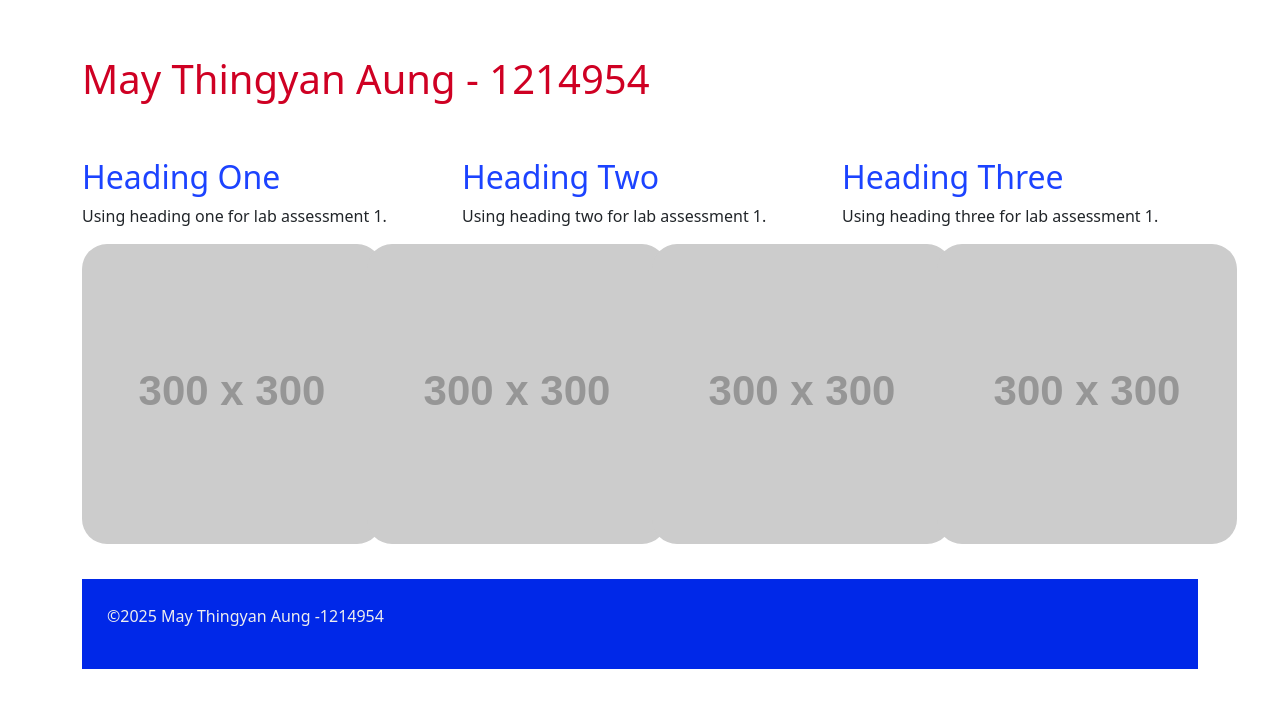
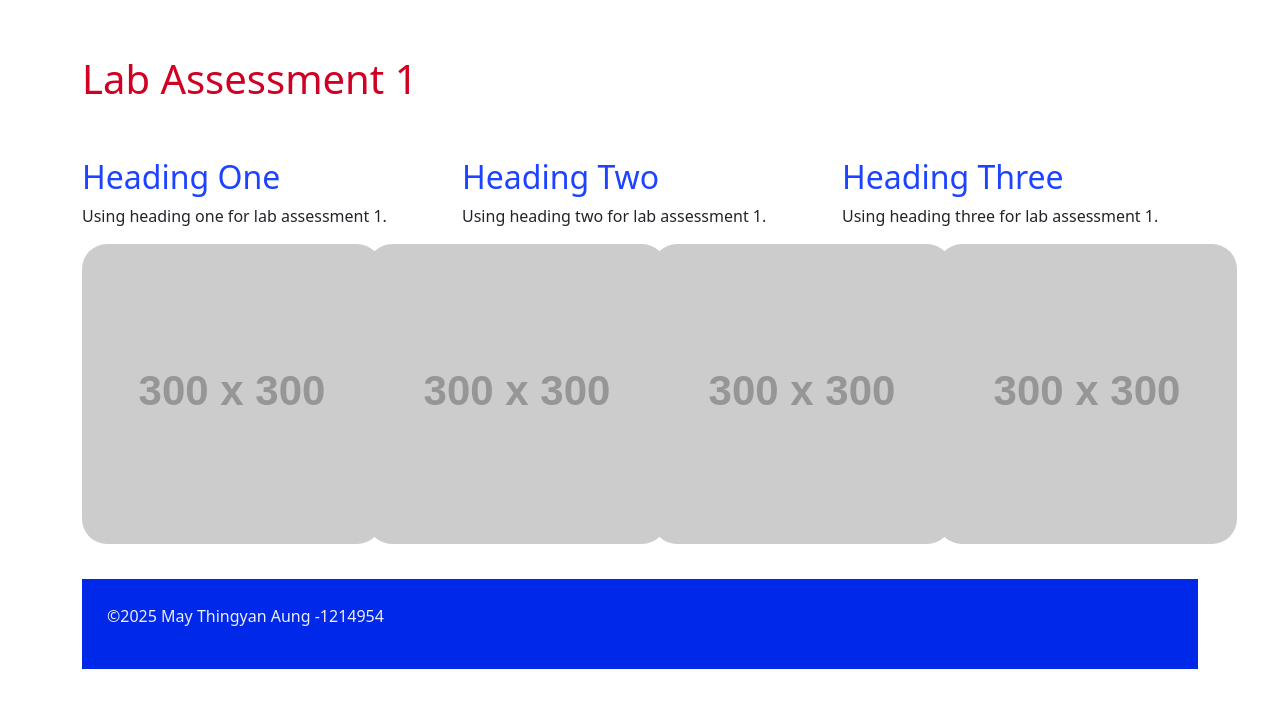
Before and after one commit to May-taung/comp-6062-lab-assessment1-practice, a plain HTML site: page index.html in a window 1280 px wide. Drawn offline with nearby package versions, Linux system fonts and the light colour scheme; placeholder pictures from the web are drawn by us.

Commit message:
Update index.html

```diff
--- a/index.html
+++ b/index.html
@@ -7,7 +7,7 @@
     </head>
     <body class="container">
         <header>
-            <h1 class="primaryHeading">May Thingyan Aung - 1214954 </h1>
+            <h1 class="primaryHeading">Lab Assessment 1</h1>
         </header>
         <main>
             <div class="row">
```
